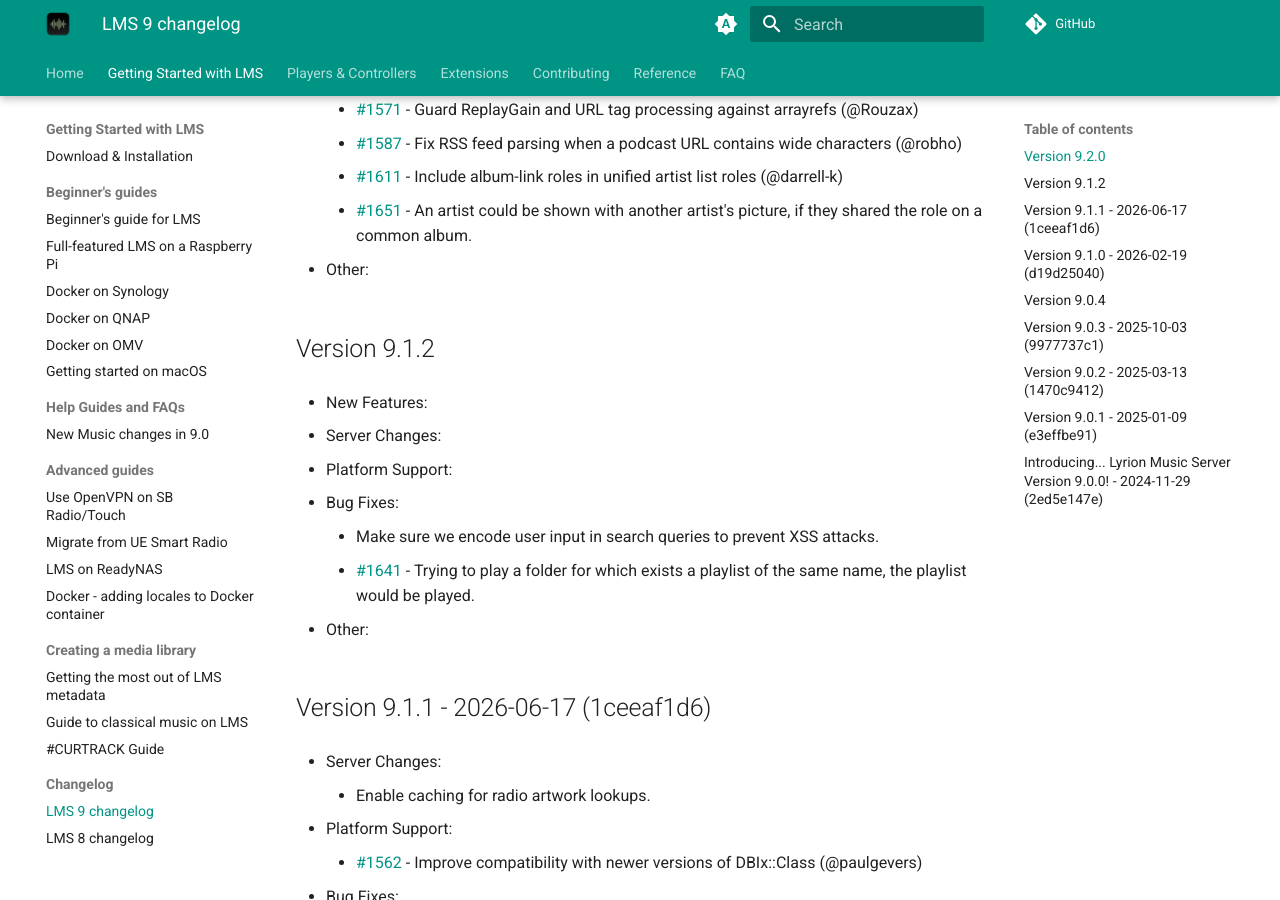
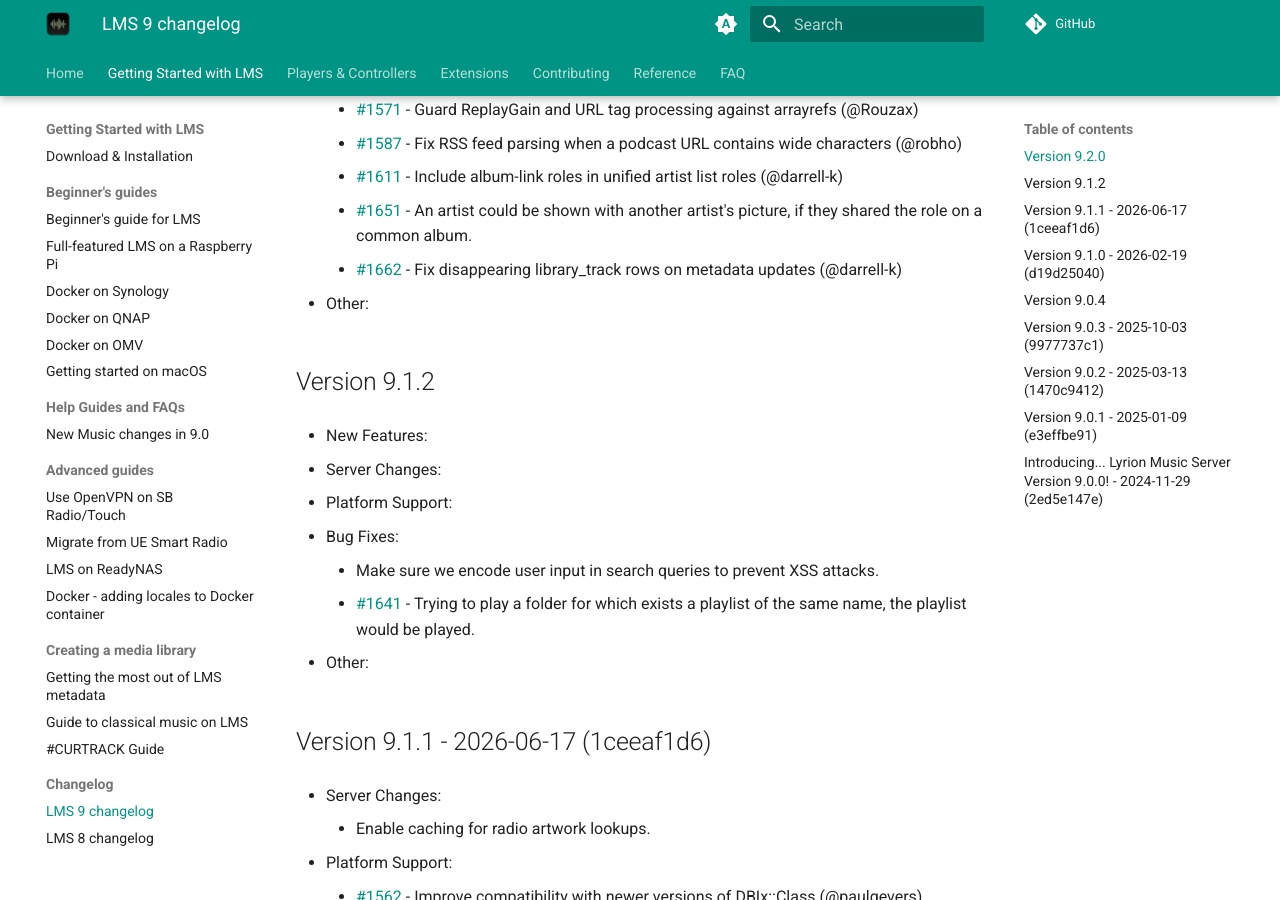
Before and after one commit to LMS-Community/lms-community.github.io, an MkDocs documentation site: the page built from docs/getting-started/changelog-lms9.md, in a window 1280 px wide and 900 px high, scrolled down 2378 px. Built offline with MkDocs 1.6.1 and Material for MkDocs 9.7.7, drawn with Linux system fonts in a browser that asks for light colours; a script that is not in the unit is left out; plug-ins that fetch from the network failed and are left out; comment, search, counter and statistics services are not loaded.

```diff
--- a/docs/getting-started/changelog-lms9.md
+++ b/docs/getting-started/changelog-lms9.md
@@ -63,6 +63,7 @@
 	- [#1587](https://github.com/LMS-Community/slimserver/pull/1587) \- Fix RSS feed parsing when a podcast URL contains wide characters (@robho)
 	- [#1611](https://github.com/LMS-Community/slimserver/pull/1611) \- Include album-link roles in unified artist list roles (@darrell-k)
 	- [#1651](https://github.com/LMS-Community/slimserver/pull/1651) \- An artist could be shown with another artist's picture, if they shared the role on a common album.
+	- [#1662](https://github.com/LMS-Community/slimserver/pull/1662) \- Fix disappearing library\_track rows on metadata updates (@darrell-k)
 
 - Other:
 
```
